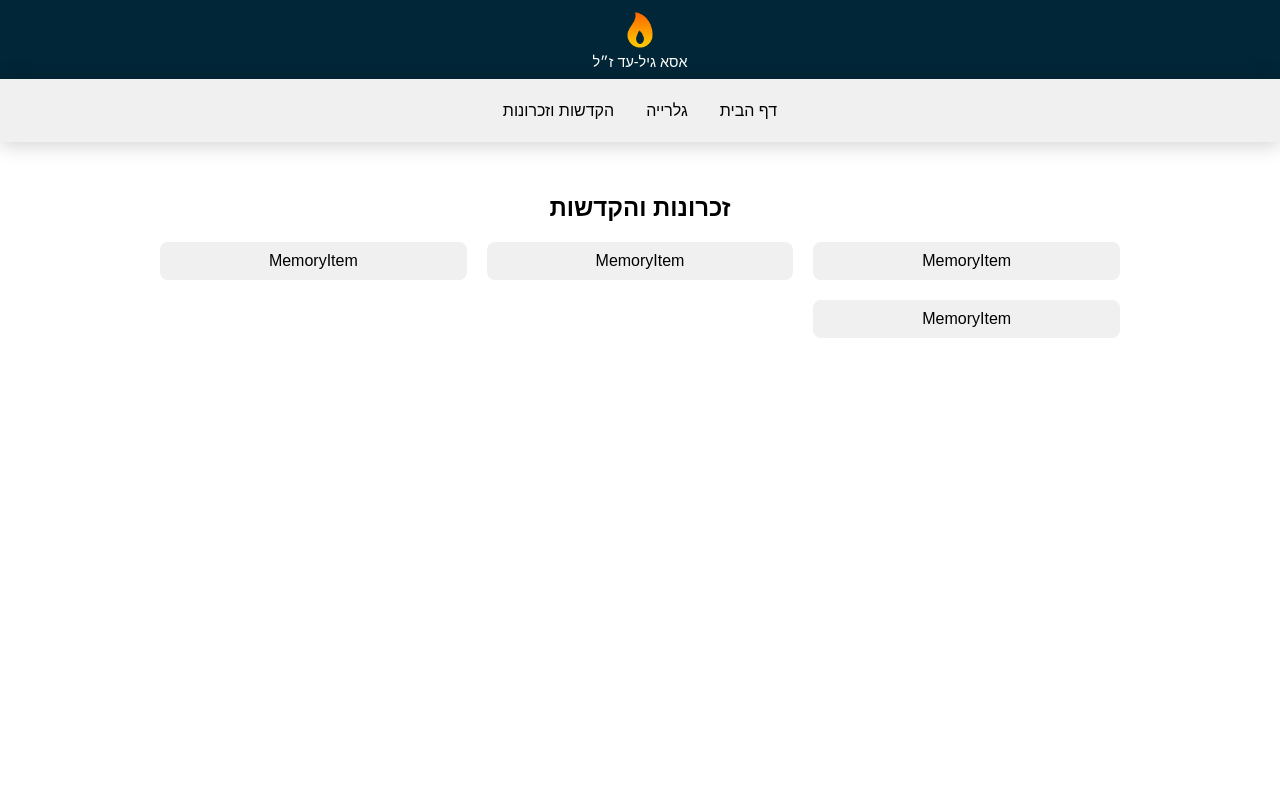
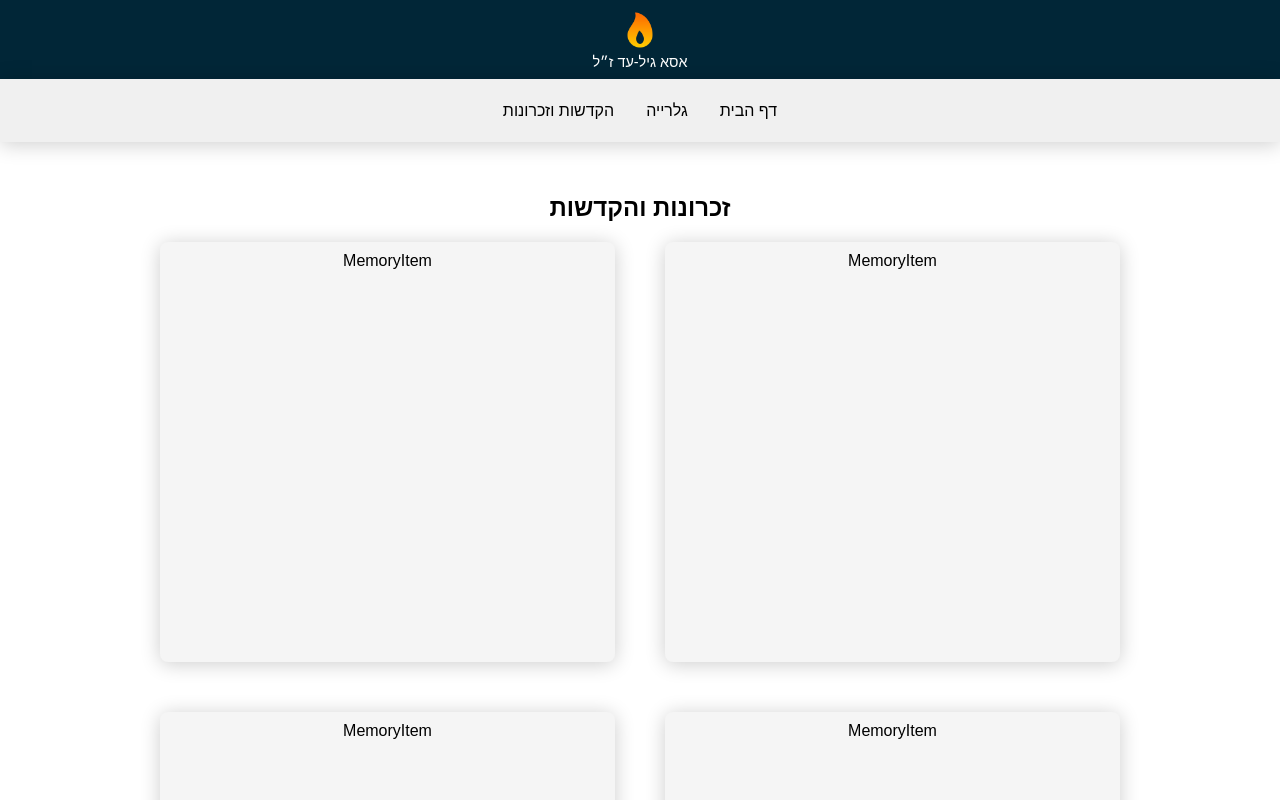
Before and after one commit to Idan-sh/Asa-Memorial, a React (Vite) app in the folder frontend/: page /memories in a window 1280 px wide. Shown: the top 800 px of the page. Built offline with nearby package versions, Linux system fonts and the light colour scheme; a web font is replaced by a local one.

Commit message:
Adjusted the sizing and style of memory items

```diff
--- a/frontend/src/assets/styles/cmps/content/memories-content/_MemoriesContent.scss
+++ b/frontend/src/assets/styles/cmps/content/memories-content/_MemoriesContent.scss
@@ -13,7 +13,7 @@
 .memories-content-items {
   display: grid;
   grid-template-columns: repeat(auto-fill, minmax(300px, 1fr));
-  gap: 20px;
+  gap: 50px;
   width: 100%;
   height: 100%;
 }
--- a/frontend/src/assets/styles/cmps/content/memories-content/_MemoryItem.scss
+++ b/frontend/src/assets/styles/cmps/content/memories-content/_MemoryItem.scss
@@ -1,6 +1,9 @@
 .memory-item-container {
-  background-color: #f0f0f0; // Example background color
+  background-color: darken($mainBgColor, 4);
+  box-shadow: 0px 2px 20px rgba(0, 0, 0, 0.2);
+
   padding: 10px;
   border-radius: 8px;
   text-align: center;
+  height: 400px;
 }
```
